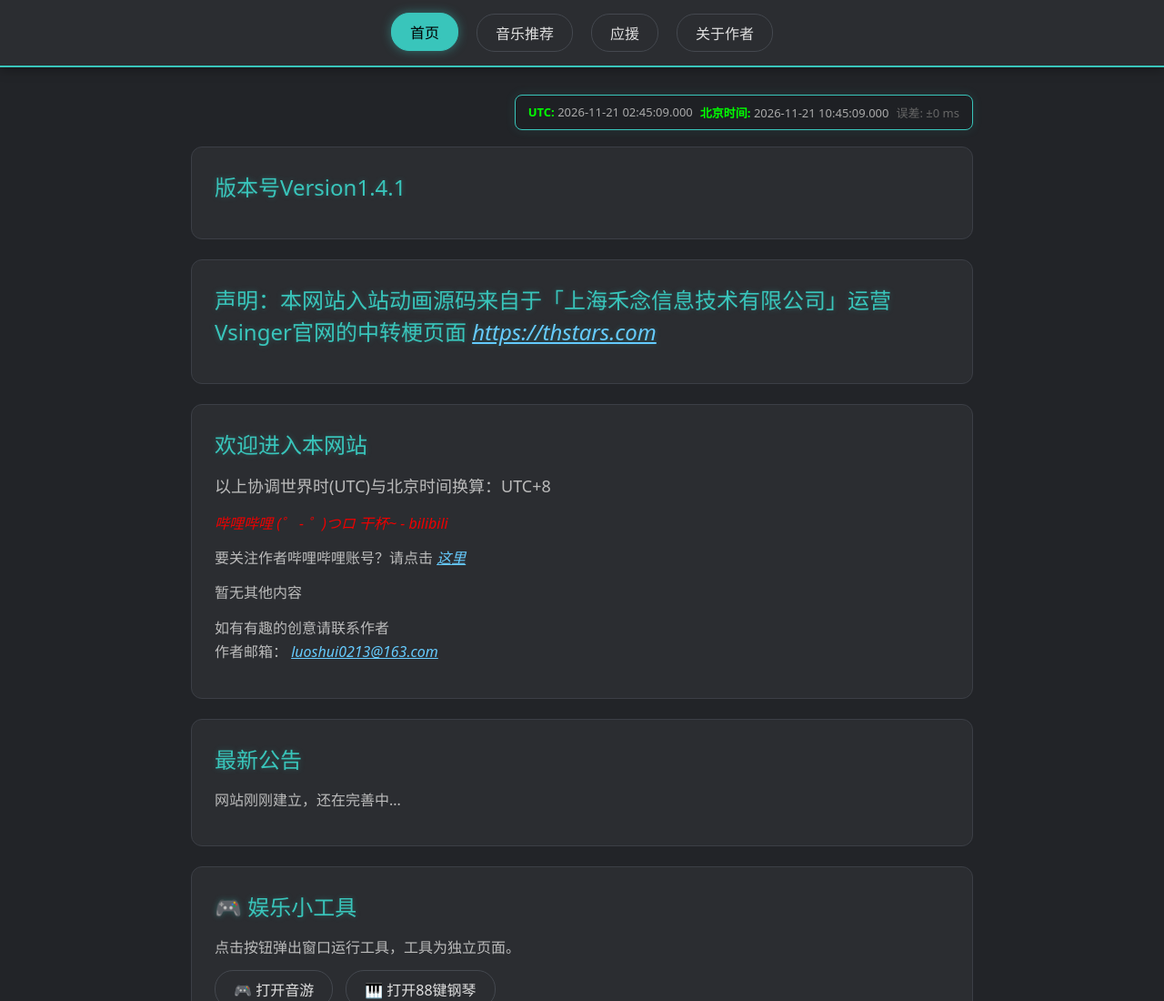
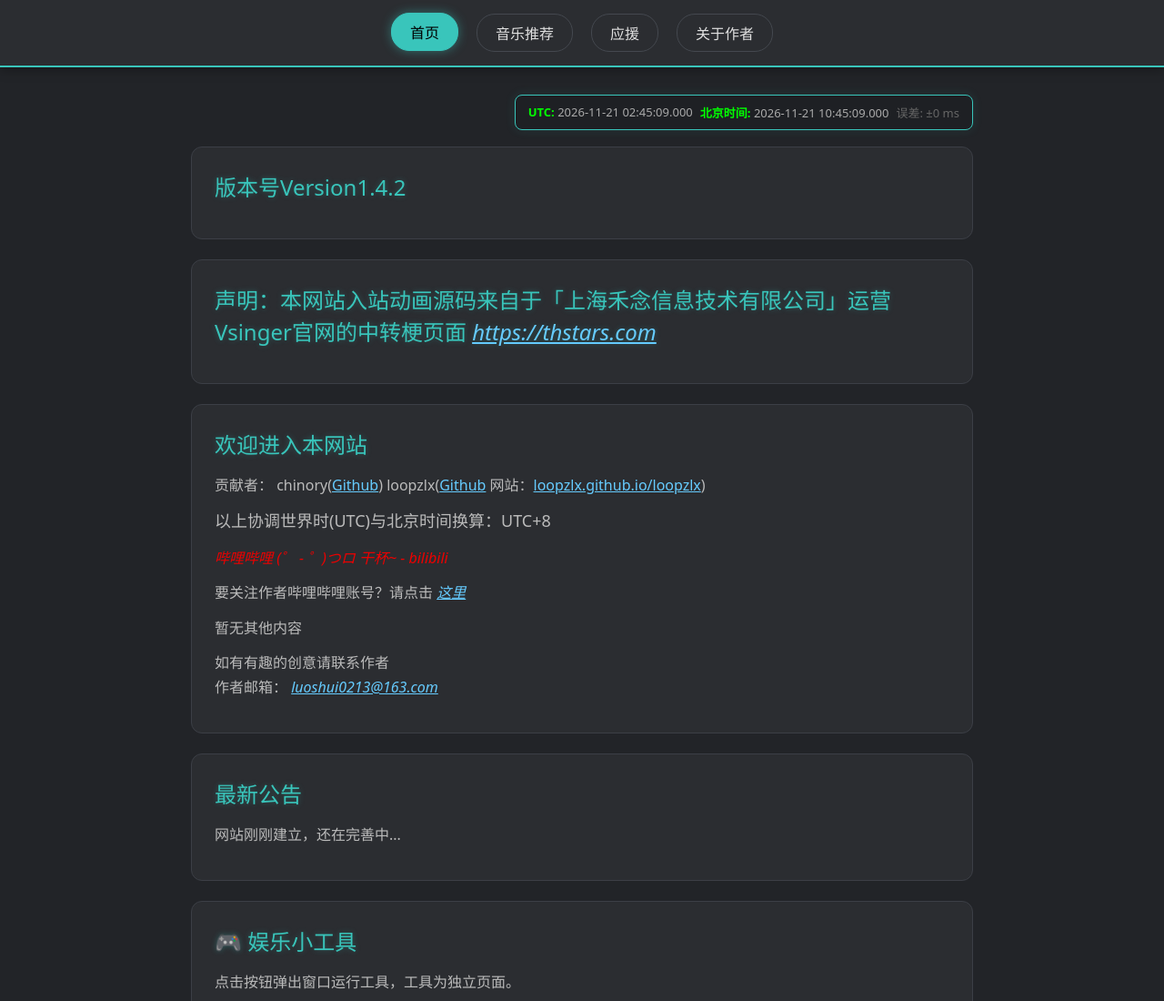
Before and after one commit to luoshui0213/luoshui0213.github.io, a plain HTML site: page home.html in a window 1280 px wide. Shown: the top 1100 px of the page at 91% size. Drawn offline with Linux system fonts and the light colour scheme; no server answers.

Commit message:
更新 home.html

```diff
--- a/home.html
+++ b/home.html
@@ -60,7 +60,7 @@ img{max-width:100%;height:auto;display:block;margin:0 auto;loading:lazy;border-r
 <div style="display:flex;justify-content:flex-end;margin-bottom:18px;">
 <div id="sync-clock-panel" style="background:#1e2024;border:1px solid #39c5bb;border-radius:8px;padding:9px 14px;box-shadow:0 0 12px rgba(57,197,187,0.12);font-size:13px;color:#ccc;">正在与授时中心同步时间...</div>
 </div>
-<div class="card"><h2>版本号Version1.4.1</h2></div>
+<div class="card"><h2>版本号Version1.4.2</h2></div>
 <div class="card">
 <h2>声明：本网站入站动画源码来自于「上海禾念信息技术有限公司」运营Vsinger官网的中转梗页面
 <a href="https://thstars.com" style="color:#66ccff;text-decoration:underline;"><i>https://thstars.com</i></a>
@@ -68,6 +68,11 @@ img{max-width:100%;height:auto;display:block;margin:0 auto;loading:lazy;border-r
 </div>
 <div class="card">
 <h2>欢迎进入本网站</h2>
+<p>贡献者：
+chinory(<a href="https://github.com/luoshui0213" style="color:#66ccff; text-decoration:underline;">Github</a>)
+loopzlx(<a href="https://github.com/loopzlx" style="color:#66ccff; text-decoration:underline;">Github</a>
+网站：<a href="https://loopzlx.github.io/loopzlx" style="color:#66ccff; text-decoration:underline;">loopzlx.github.io/loopzlx</a>)
+</p>
 <p style="font-size:18px;">以上协调世界时(UTC)与北京时间换算：UTC+8</p>
 <p style="color:#ee0000;"><i>哔哩哔哩 (゜ - ゜)つロ 干杯~ - bilibili</i></p>
 <p>要关注作者哔哩哔哩账号？请点击
```
